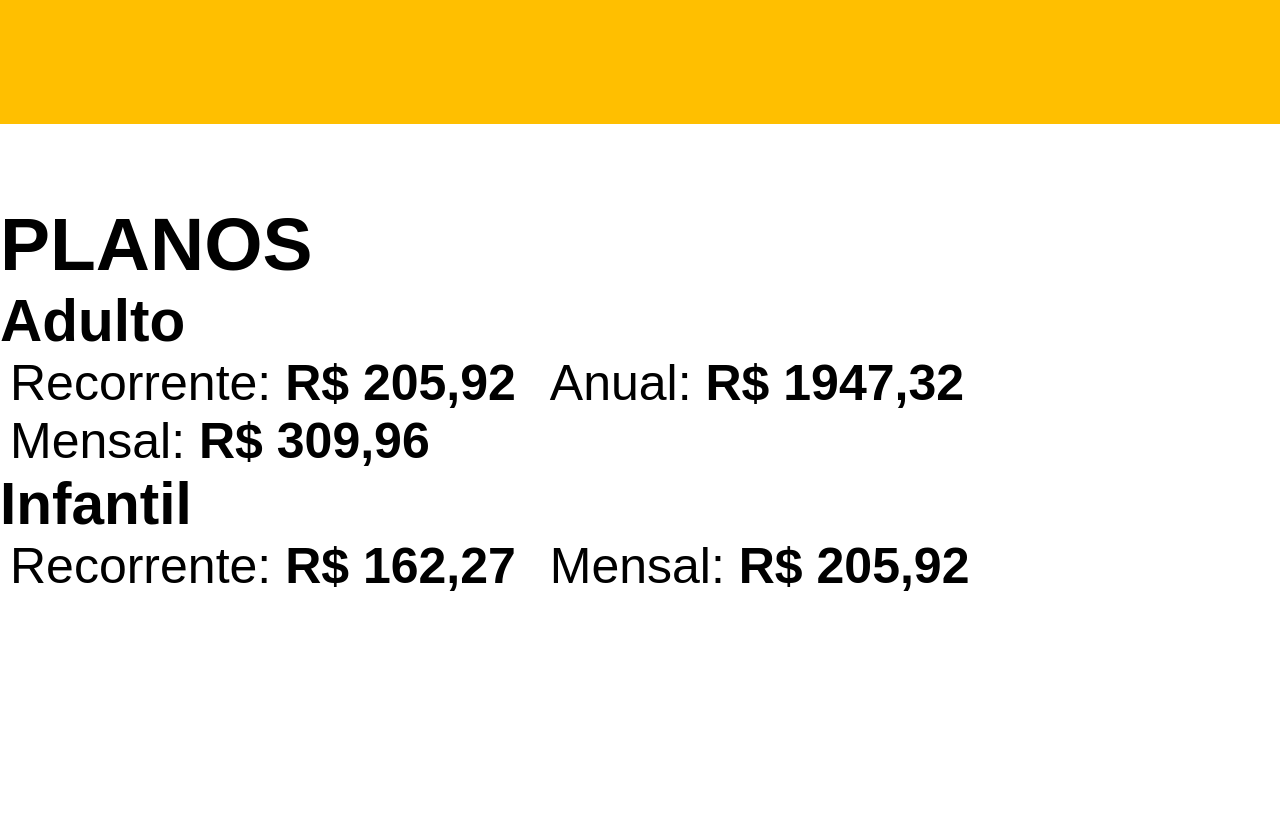
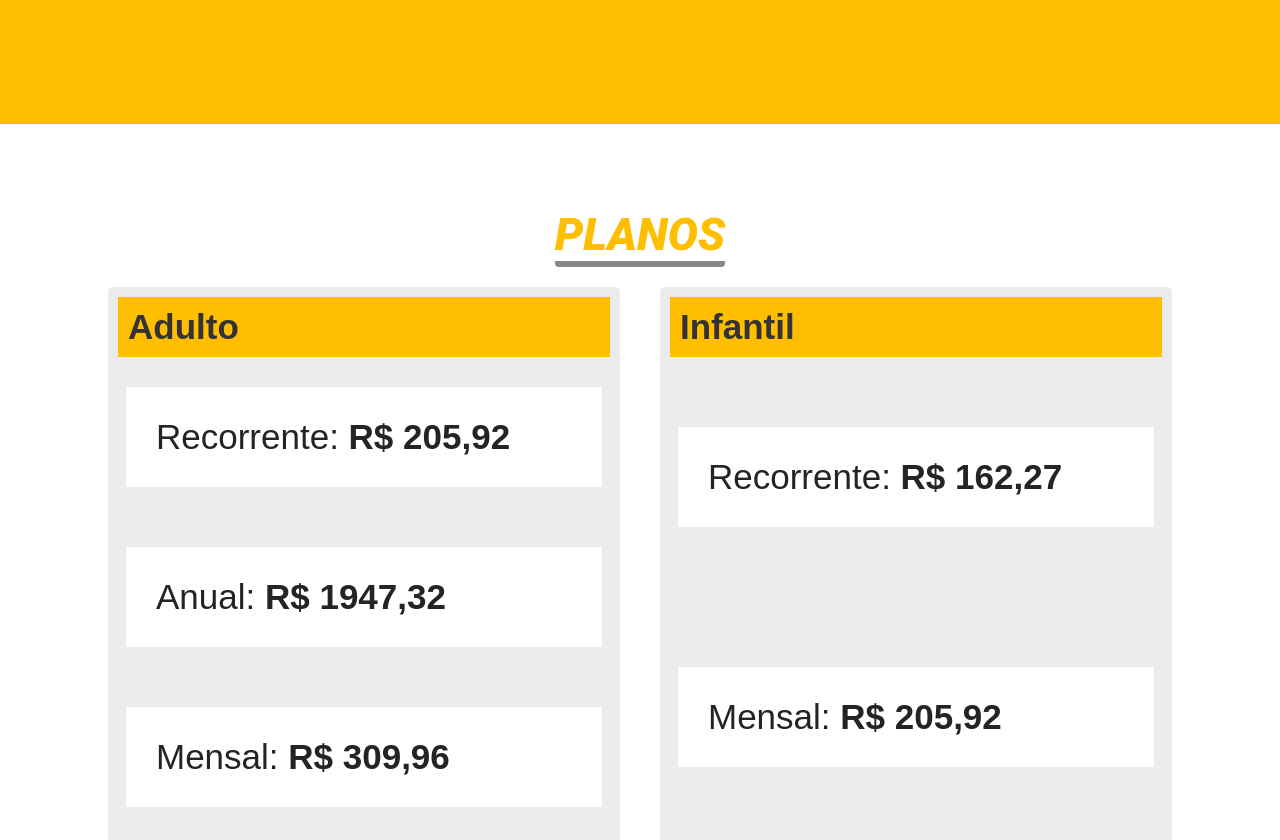
Before and after one commit to DougTheBoy/Site-Alliance, a plain HTML site: page index.html in a window 1280 px wide. Shown: the part 740-1580 px from the top of the page. Drawn offline with Linux system fonts and the light colour scheme.

Commit message:
style.css

```diff
--- a/style.css
+++ b/style.css
@@ -20,7 +20,7 @@ header {
   padding: 15px;
   position: fixed;
   top: 0;
-  font-size: 20px;
+  font-size: 18px;
   font-weight: 300;
   z-index: 99;
 }
@@ -38,13 +38,14 @@ header {
 #header-logo {
  width: 150px;
  margin-top: 5px;
+
 }
 
 
 ul li {
 display: inline-block;
 gap: 1.5rem;
-margin: auto 10px;
+margin: auto 8px;
 
 }
 
@@ -55,9 +56,9 @@ ul li a {
 }
 
 
+
 .nav-logo {
   width: 20px;
-  margin-right: 5px;
 }
 
 section {
@@ -101,6 +102,7 @@ section, footer {
   font-weight: 900;
 
 }
+
 
 .bot-list {
   background-color: #ffbf00;
@@ -164,9 +166,81 @@ section, footer {
 
 #planos {
   background-color: #ffffff;
-  padding-top: 6%;
+  padding-top: 5%;
+  display: flex;
 }
 
+.list-titulo-planos {
+  margin-bottom: 0;
+  padding-bottom: 0;
+  color: #ffbf00;
+  border-bottom: 6px solid #878787;
+  border-radius: 4px;
+  font-size: 45px;
+  font-family: 'Roboto', sans-serif;
+  font-style: italic;
+  font-weight: 900;
+
+}
+
+.main-content2 {
+  display: flex;
+  flex-direction: column;
+}
+
+.container-titulo {
+  display: flex;
+  justify-content: center;
+  padding-bottom: 20px;
+  padding-top: 20px;
+}
+
+.container-plans {
+  display: flex;
+  gap: 40px;
+  justify-content: space-evenly;
+  height: 73vh;
+  color: #343232;
+
+}
+
+.container-adulto {
+  width: 40vw;
+  background-color: #c9c8c859;
+  min-height: 100%;
+  padding: 10px;
+  border-radius: 5px;
+
+}
+
+.container-plans h3 {
+  background-color: #ffbf00;
+  padding: 10px;
+  font-size: 35px;
+}
+
+.container-infantil {
+  width: 40vw;
+  background-color: #c9c8c859;
+  padding: 10px;
+  border-radius: 5px;
+}
+
+.inline-lista {
+  display: flex;
+  flex-direction: column;
+  justify-content: space-around;
+  font-family: 'Popins', sans-serif;
+  font-weight: 100;
+  height: 60vh;
+}
+
+.inline-lista li {
+  font-size: 35px;
+  background-color: #ffffff;
+  padding: 30px;
+  color: #252424;
+}
 
 #programas {
   background-color: #000000;
@@ -193,6 +267,10 @@ section, footer {
   transform: translate3d(-300px, 0, 0);
 }
 
+[data-anime="right"] {
+  transform: translate3d(300px, 0, 0);
+}
+
 [data-anime="up"] {
   transform: translate3d(0,200px,0);
 }
```
